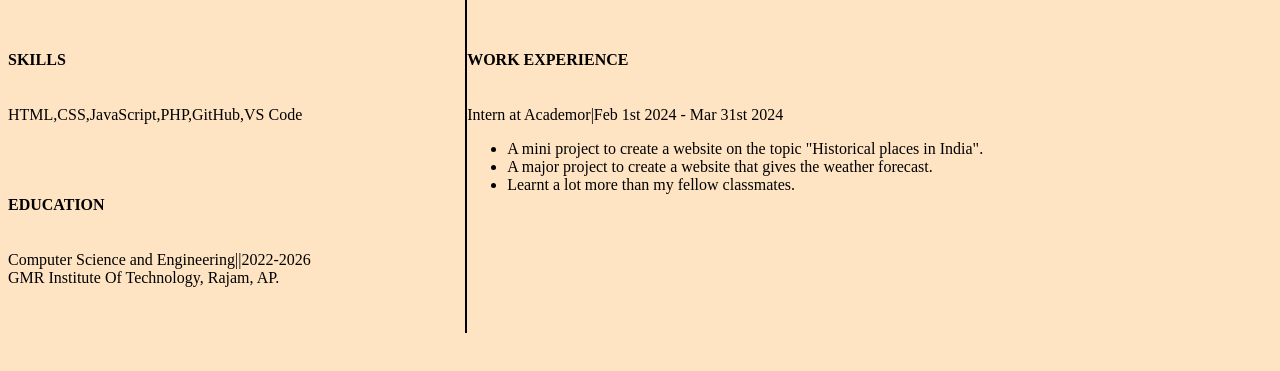
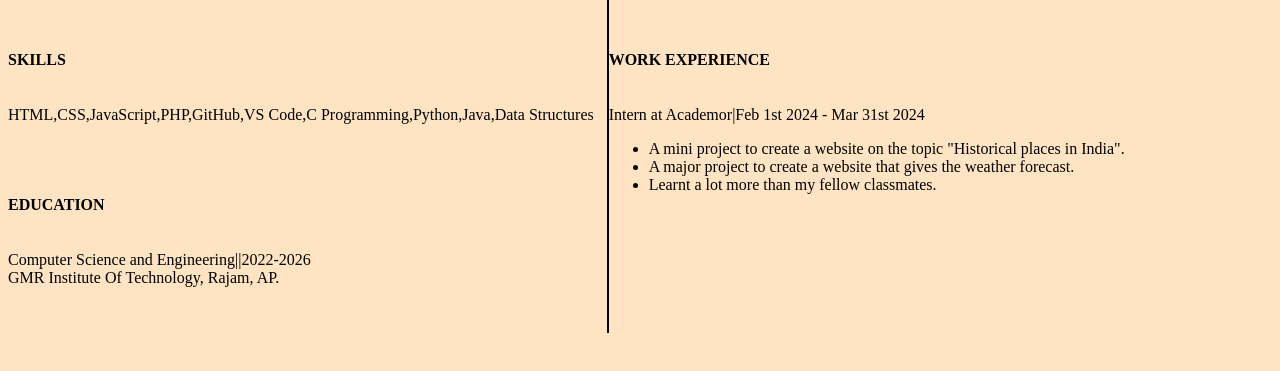
Before and after one commit to aneesha023/resume.github.io, a plain HTML site: page index.html in a window 1280 px wide. Shown: the part 323-694 px from the top of the page. Drawn offline with Linux system fonts and the light colour scheme.

Commit message:
Update index.html

```diff
--- a/index.html
+++ b/index.html
@@ -23,7 +23,7 @@
     </ul>
     </p><br>
         <h6>SKILLS</h6>
-        <p>HTML,CSS,JavaScript,PHP,GitHub,VS Code</p>
+        <p>HTML,CSS,JavaScript,PHP,GitHub,VS Code,C Programming,Python,Java,Data Structures</p>
     <br>
         <h6>EDUCATION</h6>
         <p>Computer Science and Engineering||2022-2026<br>GMR Institute Of Technology, Rajam, AP.</p>
```
